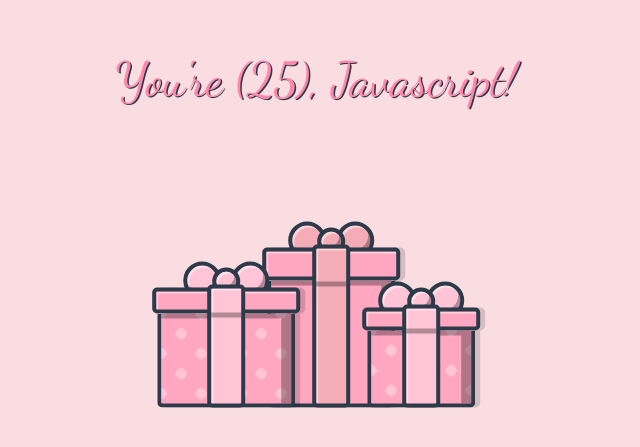
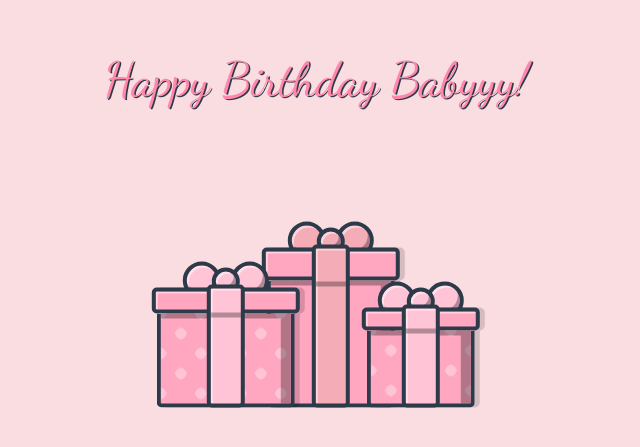
Before and after one commit to eniayomi/birthday, a plain HTML site: page index.html in a window 1280 px wide. Shown: the part 171-618 px from the top of the page, without its empty margins (324-964 px from the left). Drawn offline with nearby package versions, Linux system fonts and the light colour scheme.

Commit message:
Update index.html

```diff
--- a/index.html
+++ b/index.html
@@ -304,7 +304,7 @@ Splitting();
 </script>
 <body>
     <div class="container">
-        <div class="text" data-splitting="">You're (25), Javascript!</div>
+        <div class="text" data-splitting="">Happy Birthday Babyyy!</div>
         <div class="presents">
             <div class="present pink">
                 <div class="lid"></div>
```
